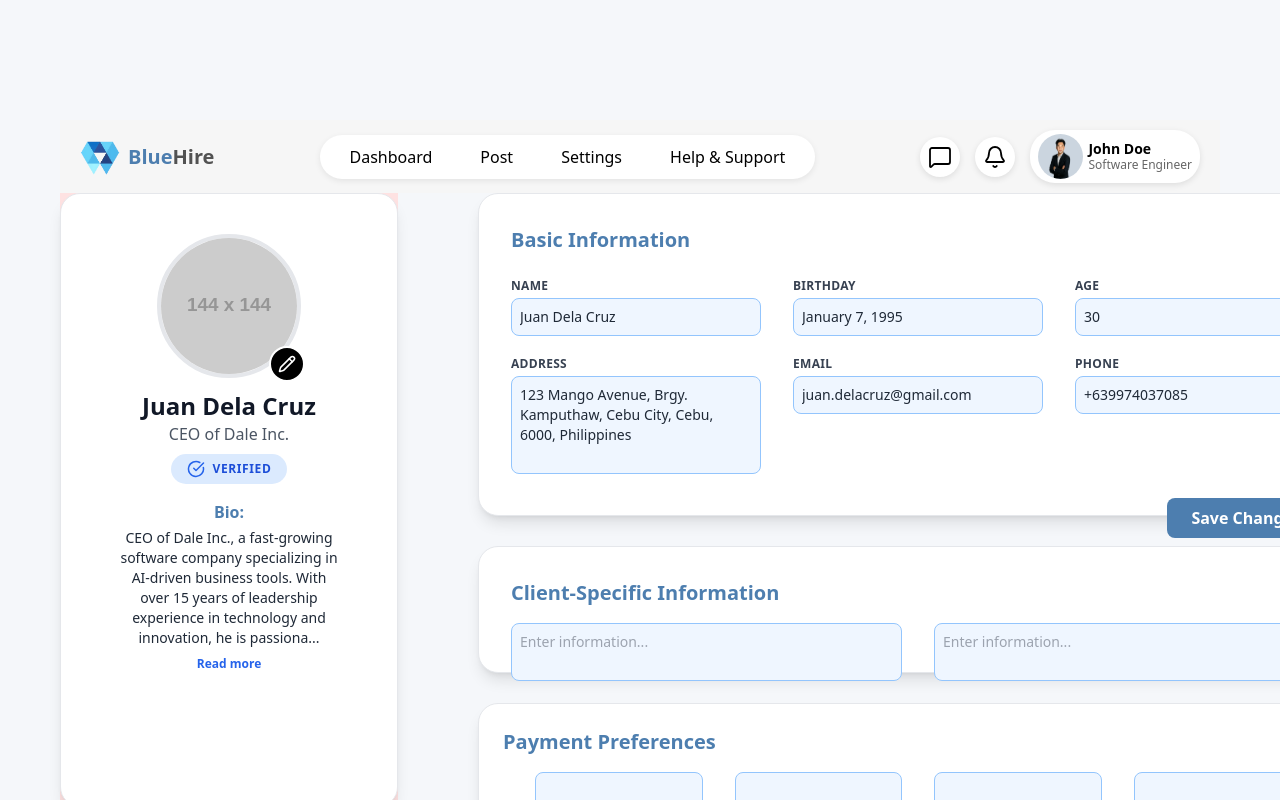
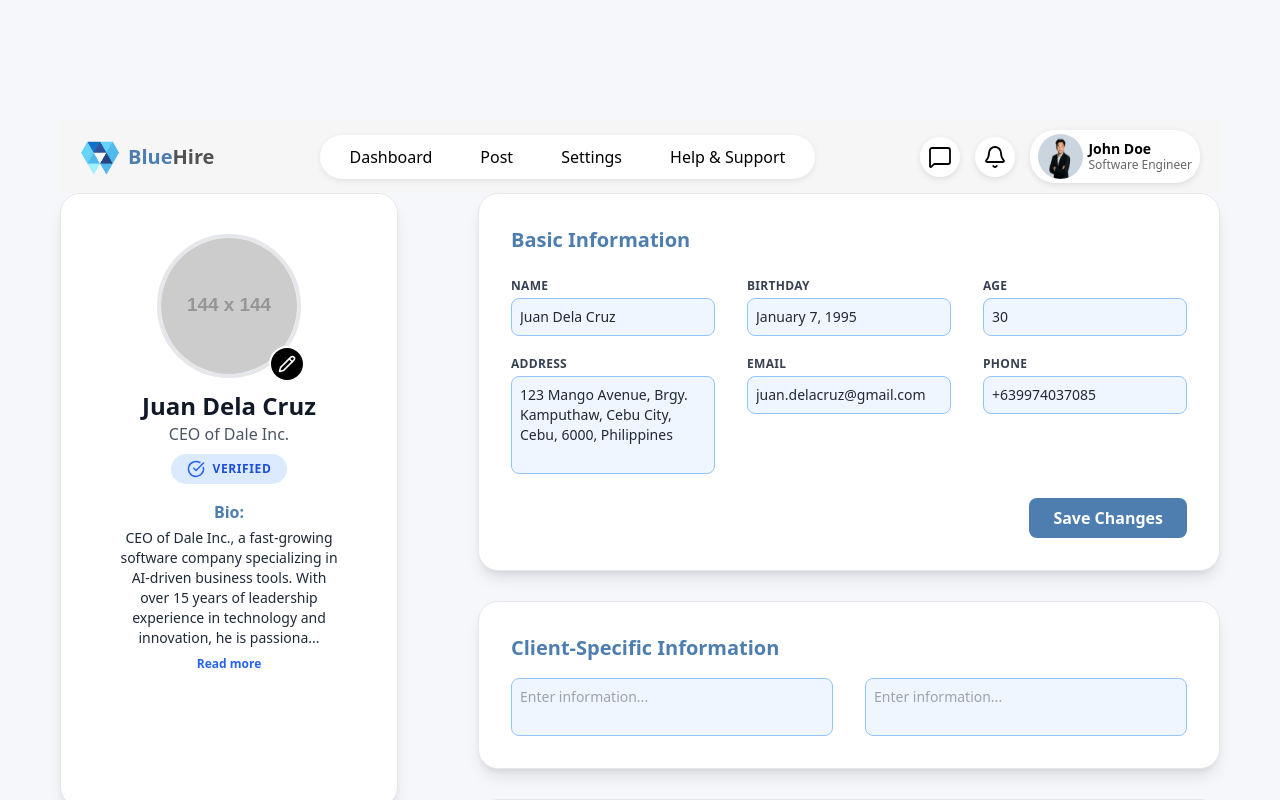
Before and after one commit to ero-s/BlueHire, a React (Vite) app in the folder frontend/: page / in a window 1280 px wide. Shown: the top 800 px of the page. Built offline with nearby package versions, Linux system fonts and the light colour scheme; a web font is replaced by a local one.

Commit message:
ManageAccount Update

```diff
--- a/frontend/src/Pages/ManageAccount.tsx
+++ b/frontend/src/Pages/ManageAccount.tsx
@@ -15,6 +15,8 @@ const ManageAccount: React.FC = () => {
         paddingTop: "15vh", // space for fixed navbar
         paddingLeft: "60px",
         paddingRight: "60px",
+        paddingBottom: "60px",
+        boxSizing: "border-box",
       }}
     >
       {/* Top Navigation Bar */}
@@ -26,6 +28,7 @@ const ManageAccount: React.FC = () => {
           gap: "30px",
           display: "flex",
           flexDirection: "row",
+          justifyContent: "center",
         }}
       >
       <div>
--- a/frontend/src/components/ManageAccComponents/BasicInformation/BasicInfo.tsx
+++ b/frontend/src/components/ManageAccComponents/BasicInformation/BasicInfo.tsx
@@ -94,7 +94,7 @@ export default function BasicInfo() {
 
       {/* Basic Information Card Container */}
       <div className="
-        w-[880px] h-[323px]
+        w-full max-w-[880px]
         rounded-[20px]
         bg-white
         shadow-lg
--- a/frontend/src/components/ManageAccComponents/ClientSpecificInformation/ClientSpecificInfo.tsx
+++ b/frontend/src/components/ManageAccComponents/ClientSpecificInformation/ClientSpecificInfo.tsx
@@ -31,7 +31,7 @@ export default function ClientSpecificInfo() {
 
       {/* Client-Specific Information Card Container */}
       <div className="
-        w-[880px] h-[127px]
+        w-full max-w-[880px]
         rounded-[20px]
         bg-white
         shadow-lg
--- a/frontend/src/components/ManageAccComponents/PaymentPreference/PaymentPreference.tsx
+++ b/frontend/src/components/ManageAccComponents/PaymentPreference/PaymentPreference.tsx
@@ -26,7 +26,7 @@ export default function PaymentPreference() {
 
       {/* Payment Preferences Card Container */}
       <div className="
-        w-[880px] h-[159px]
+        w-full max-w-[880px]
         rounded-[20px]
         bg-white
         shadow-lg
--- a/frontend/src/components/ManageAccComponents/ProfileBio/ProfileBio.tsx
+++ b/frontend/src/components/ManageAccComponents/ProfileBio/ProfileBio.tsx
@@ -14,7 +14,7 @@ export default function ProfileBio() {
   const displayedBio = showFullBio ? userBio : `${userBio.slice(0, bioLimit)}${userBio.length > bioLimit ? '...' : ''}`;
 
   return (
-    <div className="flex items-center justify-center w-full bg-red-100 font-sans">
+    <div className="flex items-center justify-center w-full  font-sans">
       <div className="w-[338px] h-[614px] rounded-[20px] bg-white shadow-lg border border-gray-200 p-10 flex flex-col items-center">
 
         {/* Profile Picture */}
```
